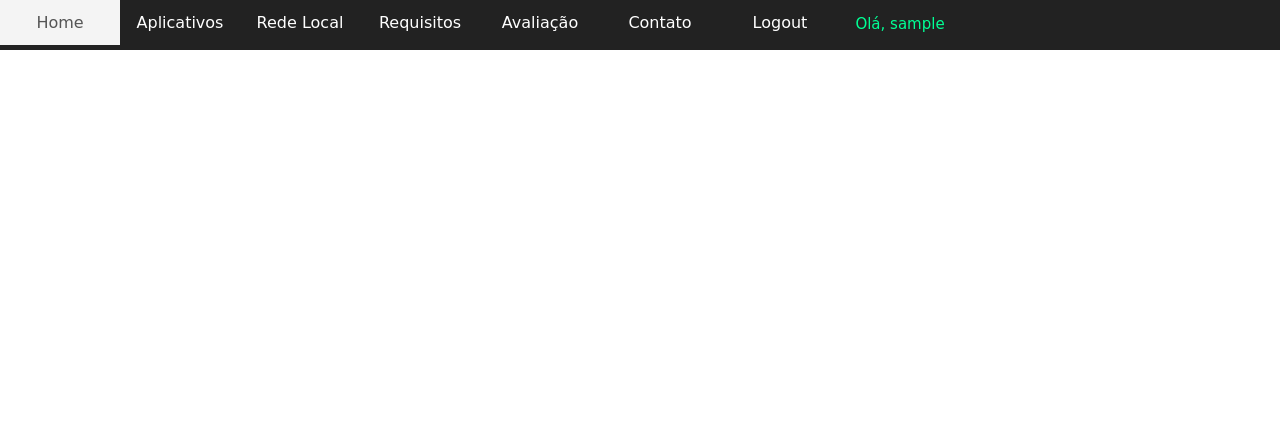
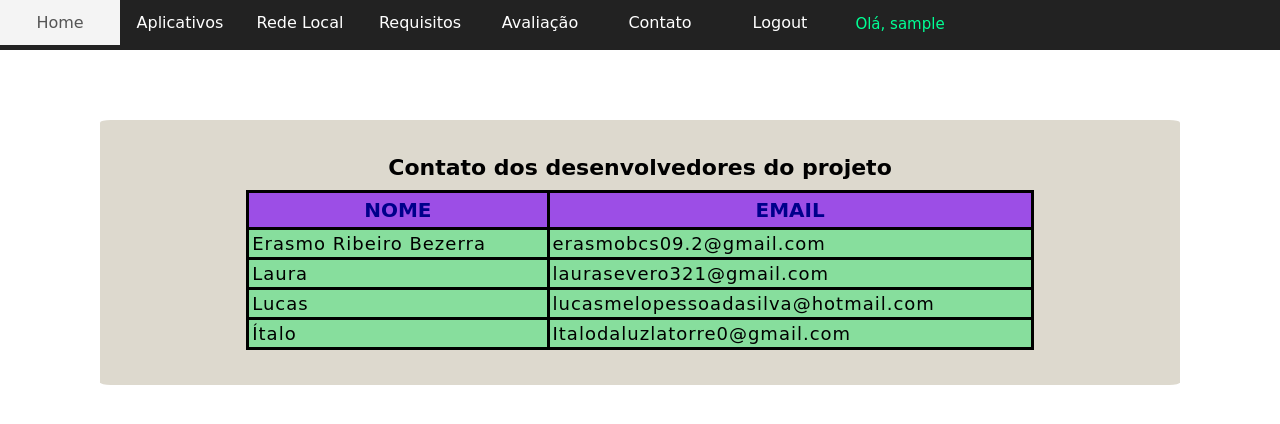
Before and after one commit to erasmobezerra/projeto_integrador, a PHP site: page /contato.php in a window 1280 px wide. Shown: the top 424 px of the page. Run offline with PHP 8.4, Linux system fonts and the light colour scheme; the visitor is signed in with stand-in values (Sample User, id 1).

Commit message:
criando página contato

```diff
--- a/contato.php
+++ b/contato.php
@@ -11,6 +11,7 @@ include('verifica_login.php');
     <title>Contato</title>
     <link rel="stylesheet" href="./css/style_menu.css">
     <link rel="stylesheet" href="./css/style_corpo.css">
+    <link rel="stylesheet" href="./css/style_tabela.css">
 </head>
 <body>
     <input type="checkbox" id="bt_menu">
@@ -44,8 +45,39 @@ include('verifica_login.php');
             </li>
             <li class="menu_boasvindas">Olá, <?php echo $_SESSION['nome_usuario'];?></li>
         </ul>
+    </nav>
 
-    </nav>
+    <div class="container">
+
+        <table>
+            <caption>Contato dos desenvolvedores do projeto</caption>
+            <thead>
+                <tr>
+                    <th>NOME</th>
+                    <th>EMAIL</th>
+                </tr>
+            </thead>
+
+            <tbody>
+                <tr>
+                    <td>Erasmo Ribeiro Bezerra</td>
+                    <td>erasmobcs09.2@gmail.com</td>
+                </tr>
+                <tr>
+                    <td>Laura</td>
+                    <td>laurasevero321@gmail.com</td>
+                </tr>
+                <tr>
+                    <td>Lucas</td>
+                    <td>lucasmelopessoadasilva@hotmail.com</td>
+                </tr>
+                <tr>
+                    <td>Ítalo</td>
+                    <td>Italodaluzlatorre0@gmail.com</td>
+                </tr>
+            </tbody>
+        </table>
+    </div>
 
 
 </body>
```
Also changed, not shown: requisitos.php (+10 -1 lines).
